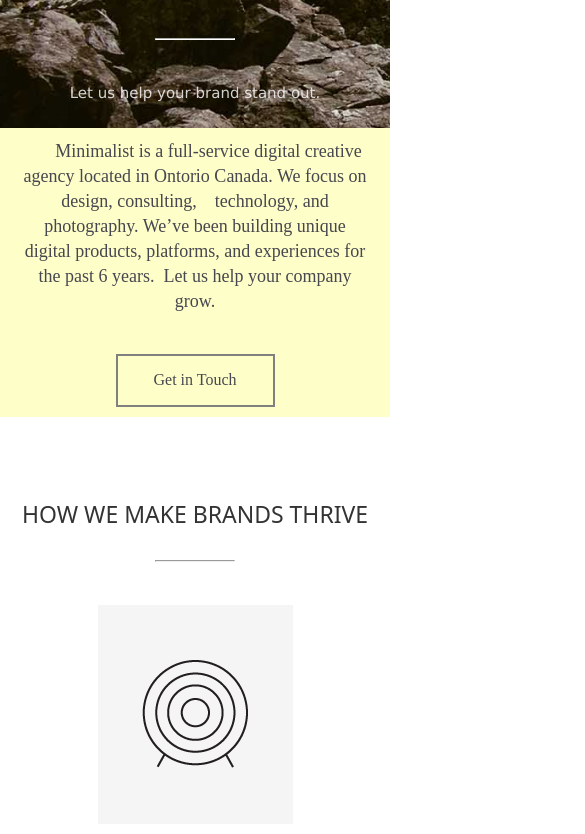
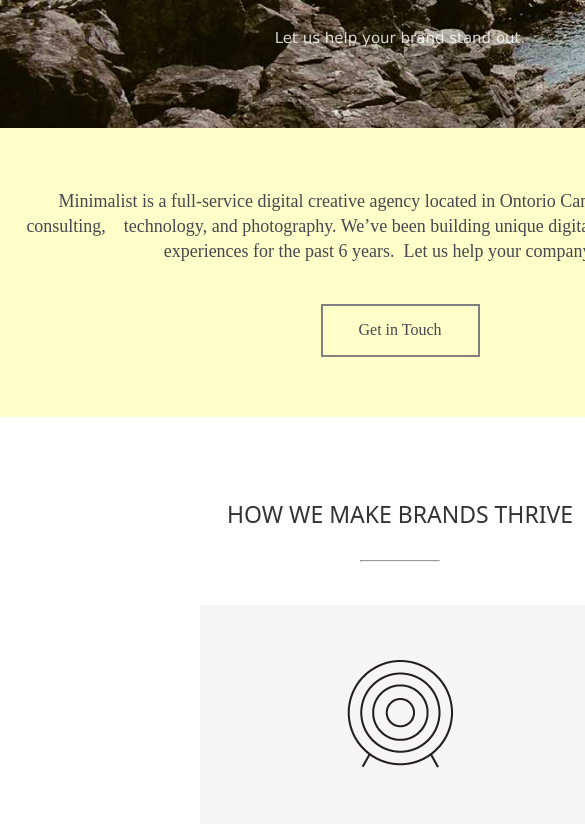
Before and after one commit to jahongirf04/minimal, a plain HTML site: page index.html in a window 390 px wide. Shown: the part 369-1203 px from the top of the page, 585 px wide, since content can reach past the window. Drawn offline with Linux system fonts and the light colour scheme.

Commit message:
1-commit

```diff
--- a/style.css
+++ b/style.css
@@ -541,7 +541,7 @@
 
 @media (max-width: 800px){
   .wrapper{
-    width: 100%;
+    width: 800px;
   }
   .yellow-div{
     padding: 20px;
```
